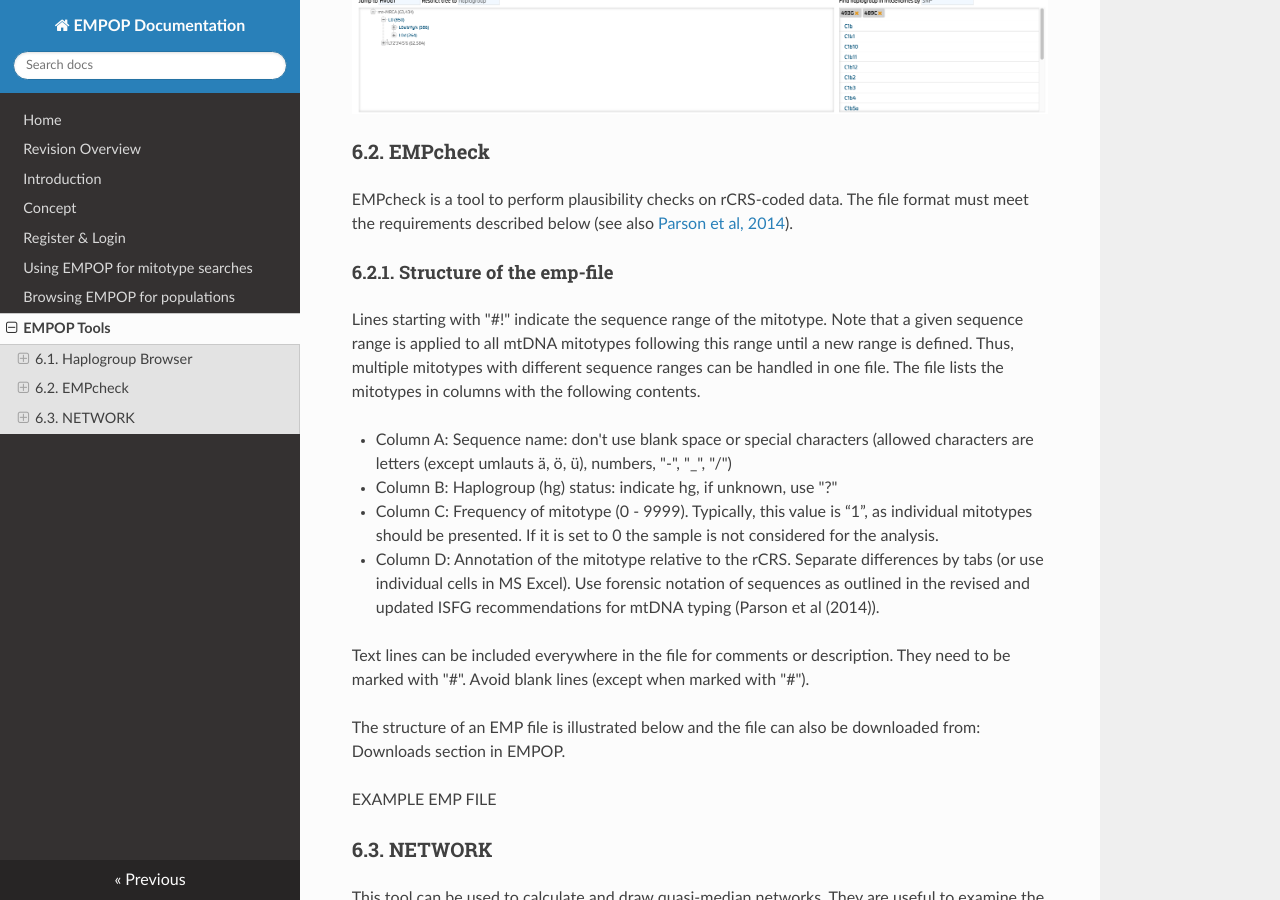
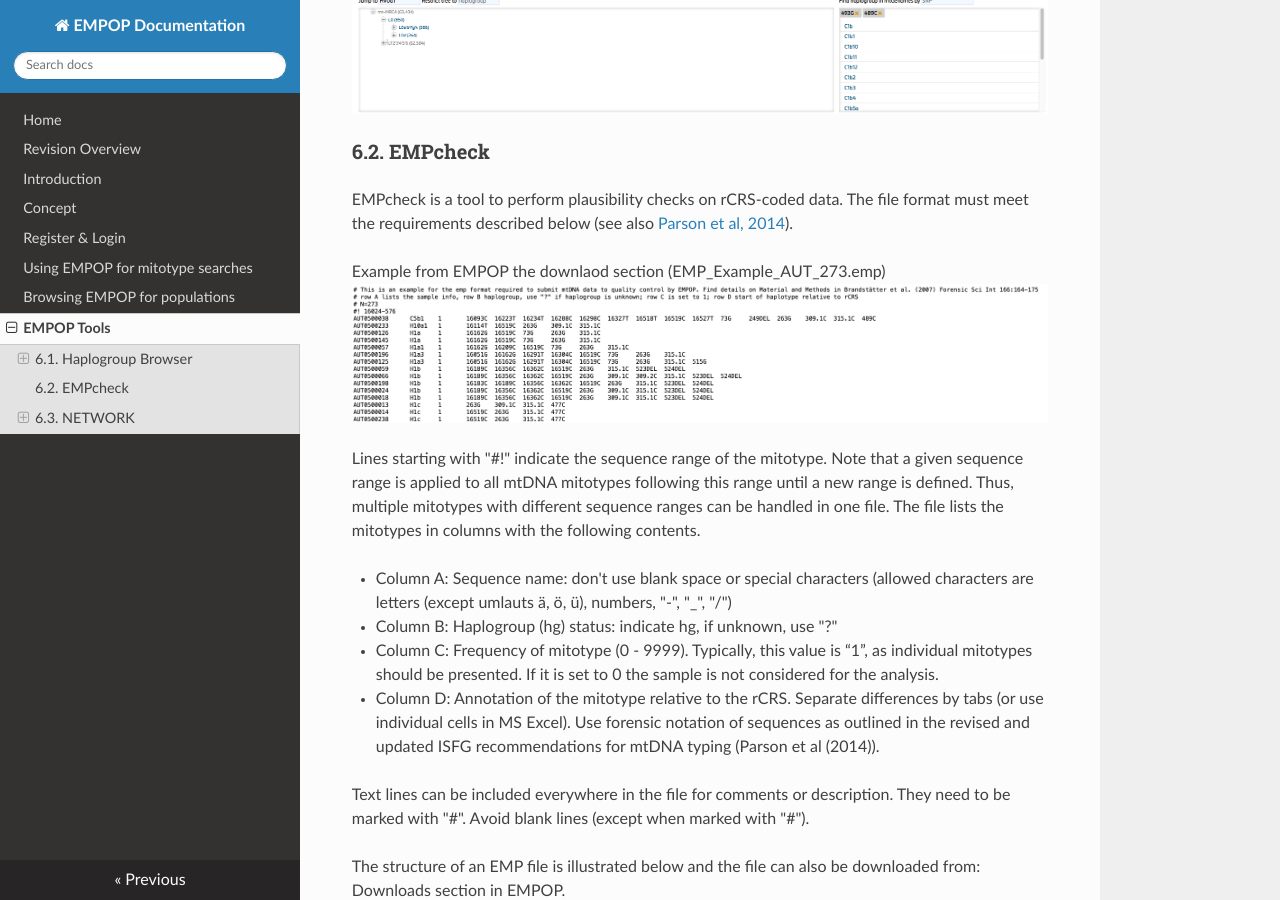
Before and after one commit to gmitirol/empop-use, an MkDocs documentation site: the page built from docs/tools.md, in a window 1280 px wide and 900 px high, scrolled down 1504 px. Built offline with MkDocs 1.6.1, drawn with Linux system fonts in a browser that asks for light colours; nearby versions of some CDN libraries.

Commit message:
Update tools.md

```diff
--- a/docs/tools.md
+++ b/docs/tools.md
@@ -26,7 +26,10 @@
 EMPcheck is a tool to perform plausibility checks on rCRS-coded data.
 The file format must meet the requirements described below (see also [Parson et al, 2014](http://dx.doi.org/10.1016/j.fsigen.2014.07.010)).
 
-#### 6.2.1.	Structure of the emp-file
+Example from EMPOP the downlaod section (EMP_Example_AUT_273.emp)
+![](images/V4R14-FigEMP.png)
+
+
 Lines starting with "#!" indicate the sequence range of the mitotype. Note that a given sequence range is applied to all mtDNA mitotypes following this range until a new range is defined. Thus, multiple mitotypes with different sequence ranges can be handled in one file.
 The file lists the mitotypes in columns with the following contents.
 
```
